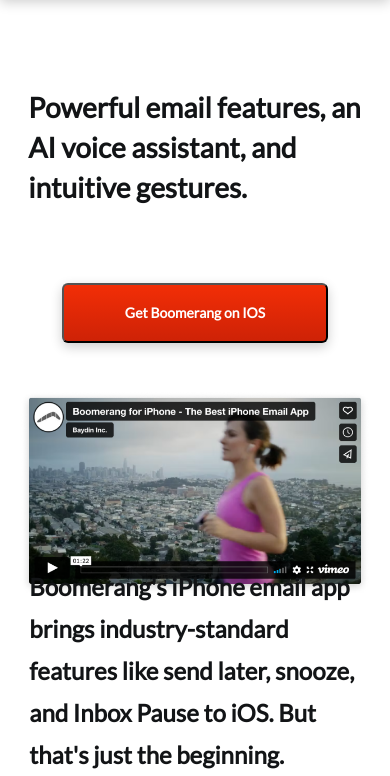
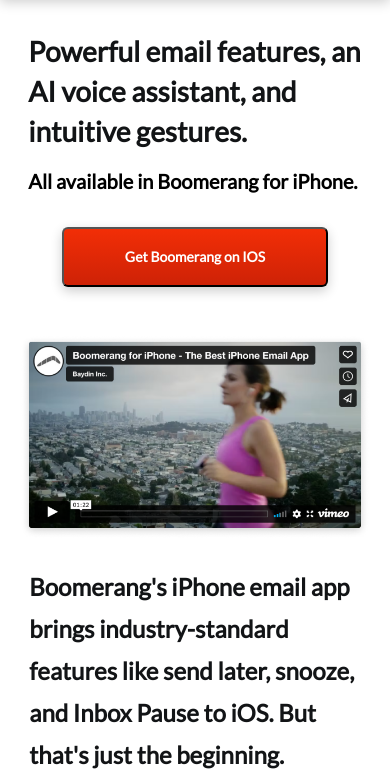
Before and after one commit to Bilal-Mushtaq/Boomerang-template, a plain HTML site: page index.html in a window 390 px wide. Shown: the part 68-844 px from the top of the page. Drawn offline with Linux system fonts and the light colour scheme.

Commit message:
fix issue in design

```diff
--- a/style.css
+++ b/style.css
@@ -658,6 +658,7 @@
     font-size: 20px;
     line-height: 28px;
     padding-bottom: 2rem;
+    color: black;
   }
   .top-r button {
     width: 50%;
@@ -761,7 +762,7 @@
   }
   .top-l img {
     width: 135%;
-    margin-bottom: 1rem;
+    margin-bottom: 8rem;
   }
   .social-links img {
     width: 2rem;
@@ -836,6 +837,7 @@
   }
   .top-l img {
     width: 142%;
+    margin-bottom: 2rem;
   }
   .txt-section h1 {
     width: 90%;
```
